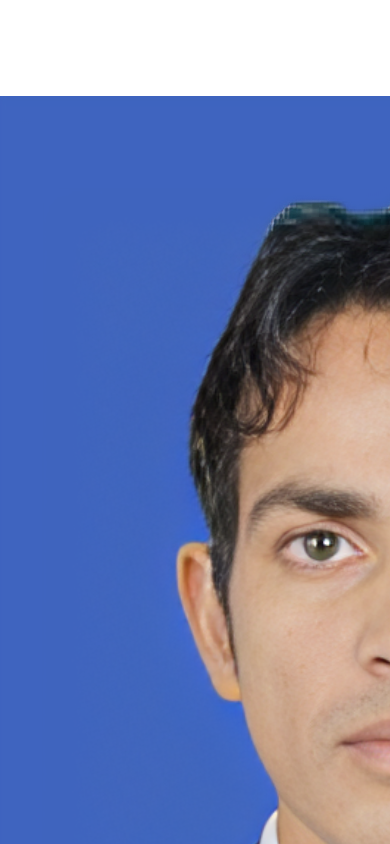
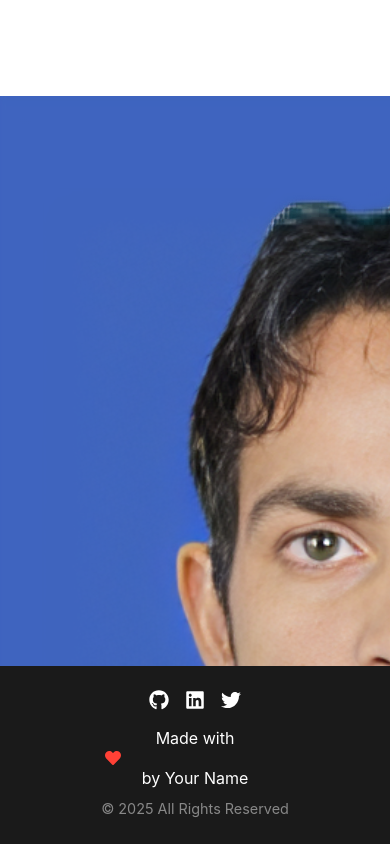
Before and after one commit to ravindramahto/my-portfolio-app, a React (Vite) app: page / in a window 390 px wide. Shown: the top 844 px of the page. Built offline with nearby package versions, Linux system fonts and the light colour scheme.

Commit message:
footer section

```diff
--- a/src/App.jsx
+++ b/src/App.jsx
@@ -9,6 +9,7 @@ import About from './components/pages/About'
 import Skills from './components/pages/Skills'
 import Education from './components/pages/Education'
 import Contact from './components/pages/Contact'
+import Footer from './components/Footer/Footer'
 
 function App() {
   const [count, setCount] = useState(0)
@@ -24,6 +25,7 @@ function App() {
           <Route path="/education" element={<Education />} />
           <Route path="/contact" element={<Contact />} />
         </Routes>
+        <Footer />
       </div>
     </Router>
   )
--- /dev/null
+++ b/src/components/Footer/Footer.css
@@ -0,0 +1,62 @@
+.footer {
+    background-color: #1a1a1a;
+    color: #fff;
+    padding: 2rem 0;
+    position: fixed;
+    bottom: 0;
+    width: 100%;
+  }
+
+  .footer-content {
+    max-width: 1200px;
+    margin: 0 auto;
+    padding: 0 1rem;
+    display: flex;
+    flex-direction: column;
+    align-items: center;
+    gap: 1rem;
+  }
+
+  .social-links {
+    display: flex;
+    gap: 1.5rem;
+  }
+
+  .social-icon {
+    font-size: 1.5rem;
+    color: #fff;
+    transition: color 0.3s ease;
+  }
+
+  .social-icon:hover {
+    color: #646cff;
+  }
+
+  .footer-text {
+    text-align: center;
+  }
+
+  .heart-icon {
+    color: #ff4136;
+    margin: 0 0.25rem;
+  }
+
+  .copyright {
+    font-size: 0.9rem;
+    color: #888;
+    margin-top: 0.5rem;
+  }
+
+  @media (max-width: 768px) {
+    .footer {
+      padding: 1.5rem 0;
+    }
+
+    .social-links {
+      gap: 1rem;
+    }
+
+    .social-icon {
+      font-size: 1.25rem;
+    }
+  }
--- /dev/null
+++ b/src/components/Footer/Footer.jsx
@@ -0,0 +1,29 @@
+import React from 'react';
+import { FaGithub, FaLinkedin, FaTwitter, FaHeart } from 'react-icons/fa';
+import './Footer.css';
+
+const Footer = () => {
+  return (
+    <footer className="footer">
+      <div className="footer-content">
+        <div className="social-links">
+          <a href="https://github.com" target="_blank" rel="noopener noreferrer">
+            <FaGithub className="social-icon" />
+          </a>
+          <a href="https://linkedin.com" target="_blank" rel="noopener noreferrer">
+            <FaLinkedin className="social-icon" />
+          </a>
+          <a href="https://twitter.com" target="_blank" rel="noopener noreferrer">
+            <FaTwitter className="social-icon" />
+          </a>
+        </div>
+        <div className="footer-text">
+          <p>Made with <FaHeart className="heart-icon" /> by Your Name</p>
+          <p className="copyright">© {new Date().getFullYear()} All Rights Reserved</p>
+        </div>
+      </div>
+    </footer>
+  );
+};
+
+export default Footer;
--- a/src/components/pages/Home.jsx
+++ b/src/components/pages/Home.jsx
@@ -242,7 +242,116 @@ class Home extends Component {
             Technologies I Work With
           </h2>
           <div className="grid grid-cols-2 md:grid-cols-4 lg:grid-cols-6 gap-8 animate-fadeIn">
-            {/* Technology icons would go here */}
+            {/* Frontend Technologies */}
+
+            <motion.div
+              whileHover={{ scale: 1.1 }}
+              className="flex flex-col items-center p-4 bg-gray-800 rounded-lg hover:bg-gray-700 transition-colors"
+            >
+              <div className="flex items-center gap-2 mb-2 group">
+                <i className="fas fa-code text-4xl bg-gradient-to-r from-orange-500 to-green-500 bg-clip-text text-transparent transition-all duration-300 group-hover:from-blue-500 group-hover:to-purple-500"></i>
+                <span className="text-2xl font-bold bg-gradient-to-r from-orange-500 to-green-500 bg-clip-text text-transparent transition-all duration-300 group-hover:from-blue-500 group-hover:to-purple-500">
+                  Technologies
+                </span>
+              </div>
+            </motion.div>
+            <motion.div
+              whileHover={{ scale: 1.1 }}
+              className="flex flex-col items-center p-4 bg-gray-800 rounded-lg hover:bg-gray-700 transition-colors"
+            >
+              <i className="fab fa-react text-4xl text-blue-400 mb-2"></i>
+              <span className="text-sm">React</span>
+            </motion.div>
+
+            <motion.div
+              whileHover={{ scale: 1.1 }}
+              className="flex flex-col items-center p-4 bg-gray-800 rounded-lg hover:bg-gray-700 transition-colors"
+            >
+              <i className="fab fa-js text-4xl text-yellow-400 mb-2"></i>
+              <span className="text-sm">JavaScript</span>
+            </motion.div>
+
+            <motion.div
+              whileHover={{ scale: 1.1 }}
+              className="flex flex-col items-center p-4 bg-gray-800 rounded-lg hover:bg-gray-700 transition-colors"
+            >
+              <i className="fab fa-html5 text-4xl text-orange-500 mb-2"></i>
+              <span className="text-sm">HTML5</span>
+            </motion.div>
+
+            <motion.div
+              whileHover={{ scale: 1.1 }}
+              className="flex flex-col items-center p-4 bg-gray-800 rounded-lg hover:bg-gray-700 transition-colors"
+            >
+              <i className="fab fa-css3-alt text-4xl text-blue-500 mb-2"></i>
+              <span className="text-sm">CSS3</span>
+            </motion.div>
+
+            {/* Backend Technologies */}
+            <motion.div
+              whileHover={{ scale: 1.1 }}
+              className="flex flex-col items-center p-4 bg-gray-800 rounded-lg hover:bg-gray-700 transition-colors"
+            >
+              <i className="fab fa-node-js text-4xl text-green-500 mb-2"></i>
+              <span className="text-sm">Node.js</span>
+            </motion.div>
+
+            <motion.div
+              whileHover={{ scale: 1.1 }}
+              className="flex flex-col items-center p-4 bg-gray-800 rounded-lg hover:bg-gray-700 transition-colors"
+            >
+              <i className="fab fa-php text-4xl text-purple-400 mb-2"></i>
+              <span className="text-sm">PHP</span>
+            </motion.div>
+
+            {/* Database & Tools */}
+            <motion.div
+              whileHover={{ scale: 1.1 }}
+              className="flex flex-col items-center p-4 bg-gray-800 rounded-lg hover:bg-gray-700 transition-colors"
+            >
+              <i className="fas fa-database text-4xl text-blue-300 mb-2"></i>
+              <span className="text-sm">MySQL</span>
+            </motion.div>
+
+            <motion.div
+              whileHover={{ scale: 1.1 }}
+              className="flex flex-col items-center p-4 bg-gray-800 rounded-lg hover:bg-gray-700 transition-colors"
+            >
+              <i className="fab fa-git-alt text-4xl text-orange-600 mb-2"></i>
+              <span className="text-sm">Git</span>
+            </motion.div>
+
+            <motion.div
+              whileHover={{ scale: 1.1 }}
+              className="flex flex-col items-center p-4 bg-gray-800 rounded-lg hover:bg-gray-700 transition-colors"
+            >
+              <i className="fab fa-docker text-4xl text-blue-400 mb-2"></i>
+              <span className="text-sm">Docker</span>
+            </motion.div>
+
+            <motion.div
+              whileHover={{ scale: 1.1 }}
+              className="flex flex-col items-center p-4 bg-gray-800 rounded-lg hover:bg-gray-700 transition-colors"
+            >
+              <i className="fab fa-aws text-4xl text-yellow-500 mb-2"></i>
+              <span className="text-sm">AWS</span>
+            </motion.div>
+
+            <motion.div
+              whileHover={{ scale: 1.1 }}
+              className="flex flex-col items-center p-4 bg-gray-800 rounded-lg hover:bg-gray-700 transition-colors"
+            >
+              <i className="fab fa-bootstrap text-4xl text-purple-500 mb-2"></i>
+              <span className="text-sm">Bootstrap</span>
+            </motion.div>
+
+            <motion.div
+              whileHover={{ scale: 1.1 }}
+              className="flex flex-col items-center p-4 bg-gray-800 rounded-lg hover:bg-gray-700 transition-colors"
+            >
+              <i className="fab fa-sass text-4xl text-pink-500 mb-2"></i>
+              <span className="text-sm">Sass</span>
+            </motion.div>
           </div>
         </div>
       </div>
```
